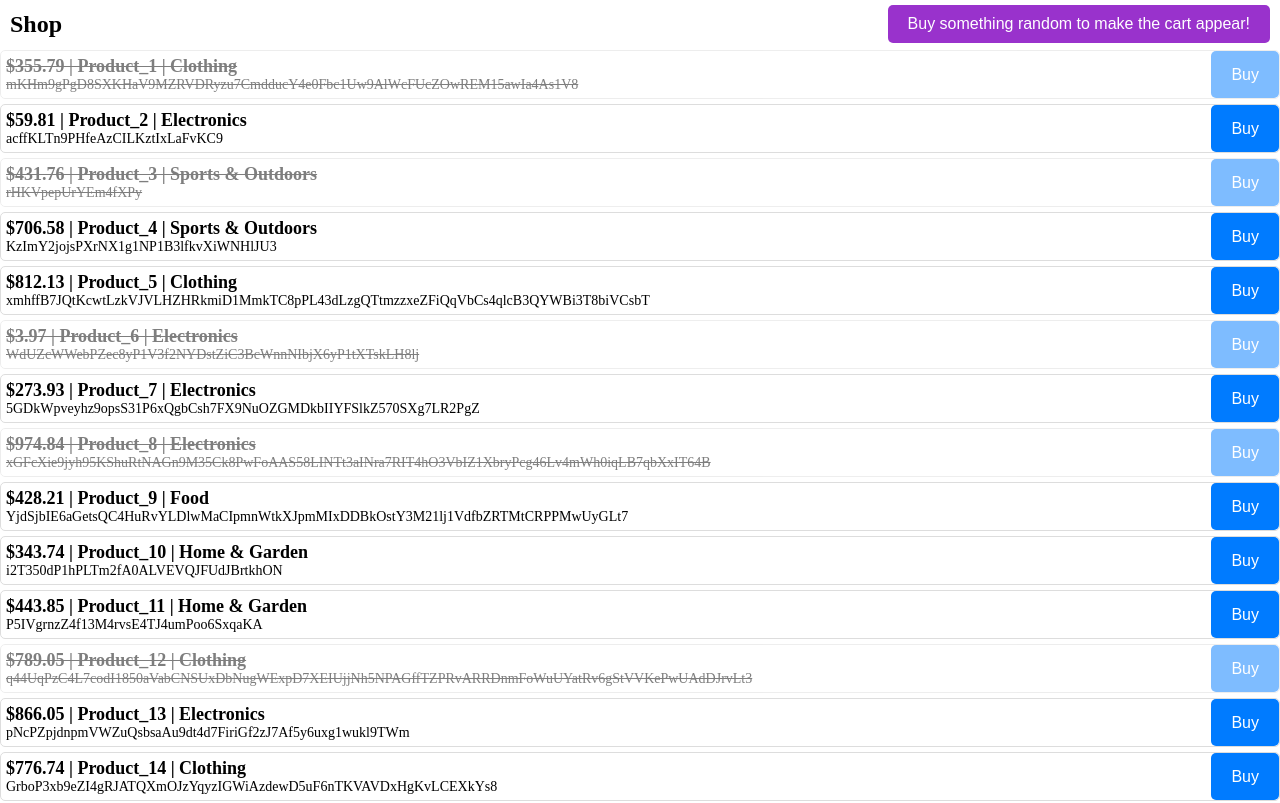
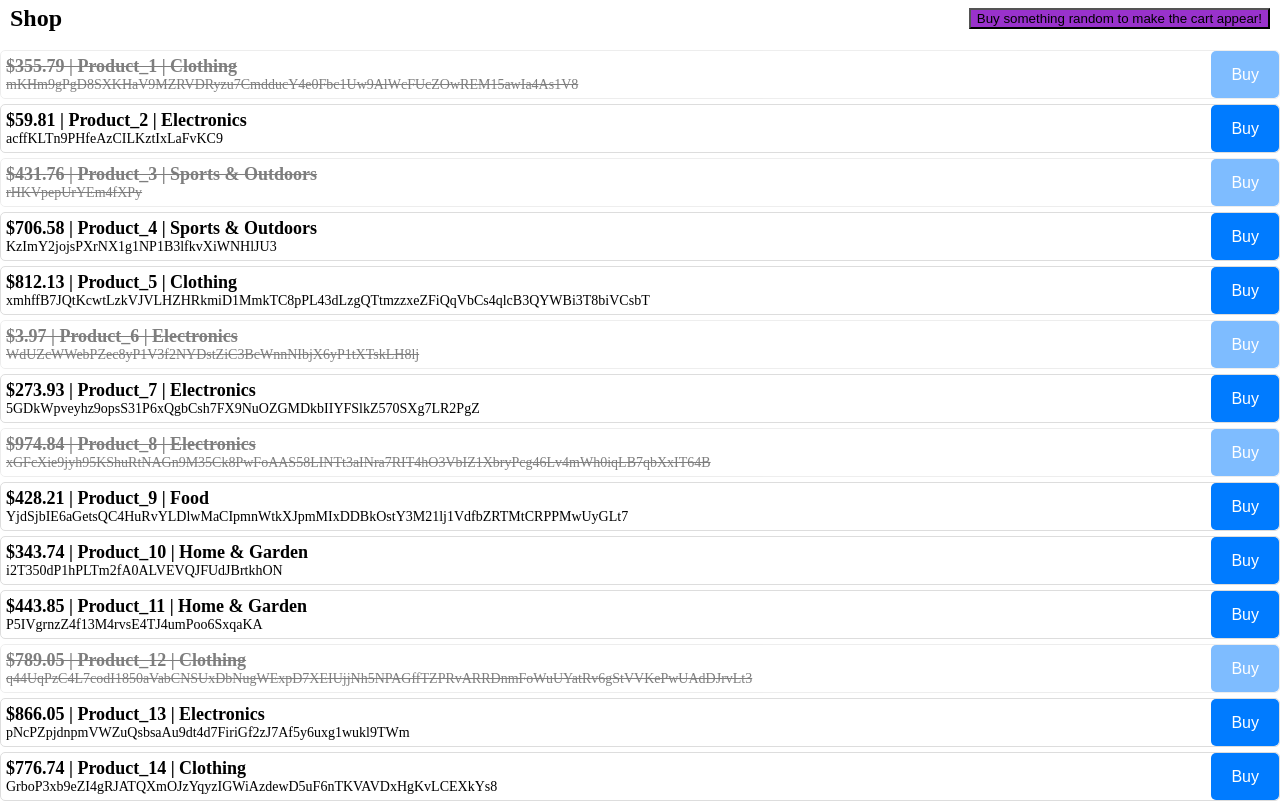
Before and after one commit to try-once-more/shop, an Angular app: page / in a window 1280 px wide. Shown: the top 803 px of the page. Built offline with nearby package versions, Linux system fonts and the light colour scheme.

Commit message:
refactored added background-color to cart

```diff
--- a/src/app/cart/components/cart-list/cart-list.component.css
+++ b/src/app/cart/components/cart-list/cart-list.component.css
@@ -1,5 +1,3 @@
-@import url("../../../shared/styles/styles.css");
-
 .cart-container {
     background-color: #ffffff;
     display: flex;
@@ -37,6 +35,7 @@
 }
 
 .overlay {
+    background-color: white;
     position: fixed;
     top: 0;
     left: 0;
```
